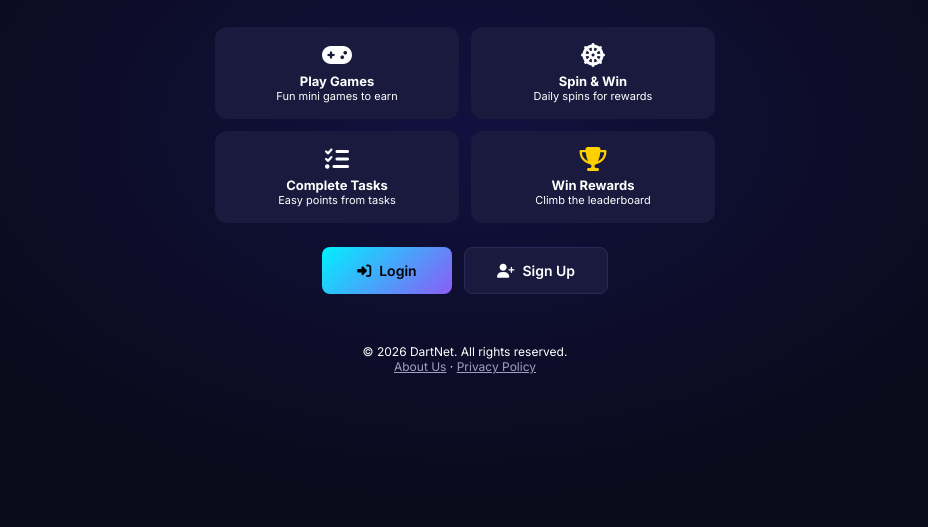
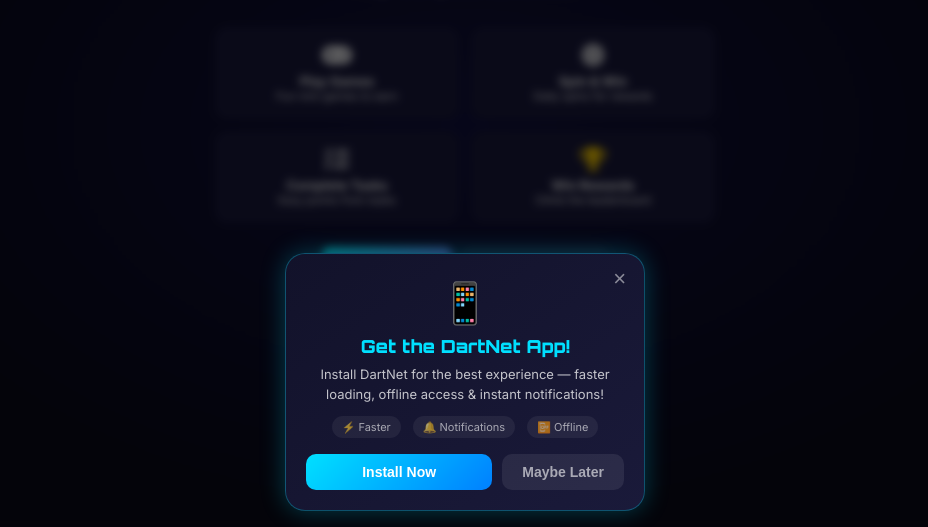
Before and after one commit to dartai-code/dartnet, a website: page public/index.html in a window 1280 px wide. Shown: the part 273-800 px from the top of the page, without its empty margins (175-1103 px from the left). Drawn offline with Linux system fonts and the light colour scheme.

Commit message:
Enable PWA auto-install: register service worker, show install popup on landing page

```diff
--- a/public/index.html
+++ b/public/index.html
@@ -61,6 +61,7 @@
   </div>
 
   <script src="/js/app.js"></script>
+  <script src="/js/install-popup.js"></script>
   <script>
     // Redirect if already logged in
     if (getToken()) {
--- a/public/js/app.js
+++ b/public/js/app.js
@@ -171,6 +171,11 @@
   window.location.href = '/login.html';
 }
 
+// Register service worker
+if ('serviceWorker' in navigator) {
+  navigator.serviceWorker.register('/sw.js').catch(() => {});
+}
+
 // Init common features
 document.addEventListener('DOMContentLoaded', () => {
   initSidebar();
--- a/public/js/install-popup.js
+++ b/public/js/install-popup.js
@@ -1,12 +1,15 @@
 (function () {
   // Don't show if already installed as PWA
   if (window.matchMedia('(display-mode: standalone)').matches) return;
-  // Don't show on login/register/index pages
+  // Don't show on login/register pages
   var path = window.location.pathname;
-  if (path === '/' || path === '/index.html' || path === '/login.html' || path === '/register.html' || path === '/admin.html') return;
-  // Don't show if dismissed recently (24h)
-  var dismissed = localStorage.getItem('dartnet_install_dismissed');
-  if (dismissed && Date.now() - parseInt(dismissed) < 86400000) return;
+  if (path === '/login.html' || path === '/register.html' || path === '/admin.html') return;
+  // On landing page, only suppress for 4 hours; elsewhere 24 hours
+  var isLanding = (path === '/' || path === '/index.html');
+  var dismissKey = 'dartnet_install_dismissed';
+  var dismissed = localStorage.getItem(dismissKey);
+  var cooldown = isLanding ? 14400000 : 86400000;
+  if (dismissed && Date.now() - parseInt(dismissed) < cooldown) return;
 
   var deferredPrompt = null;
 
@@ -94,5 +97,5 @@
         dismiss();
       }
     });
-  }, 3000);
+  }, isLanding ? 1500 : 3000);
 })();
```
